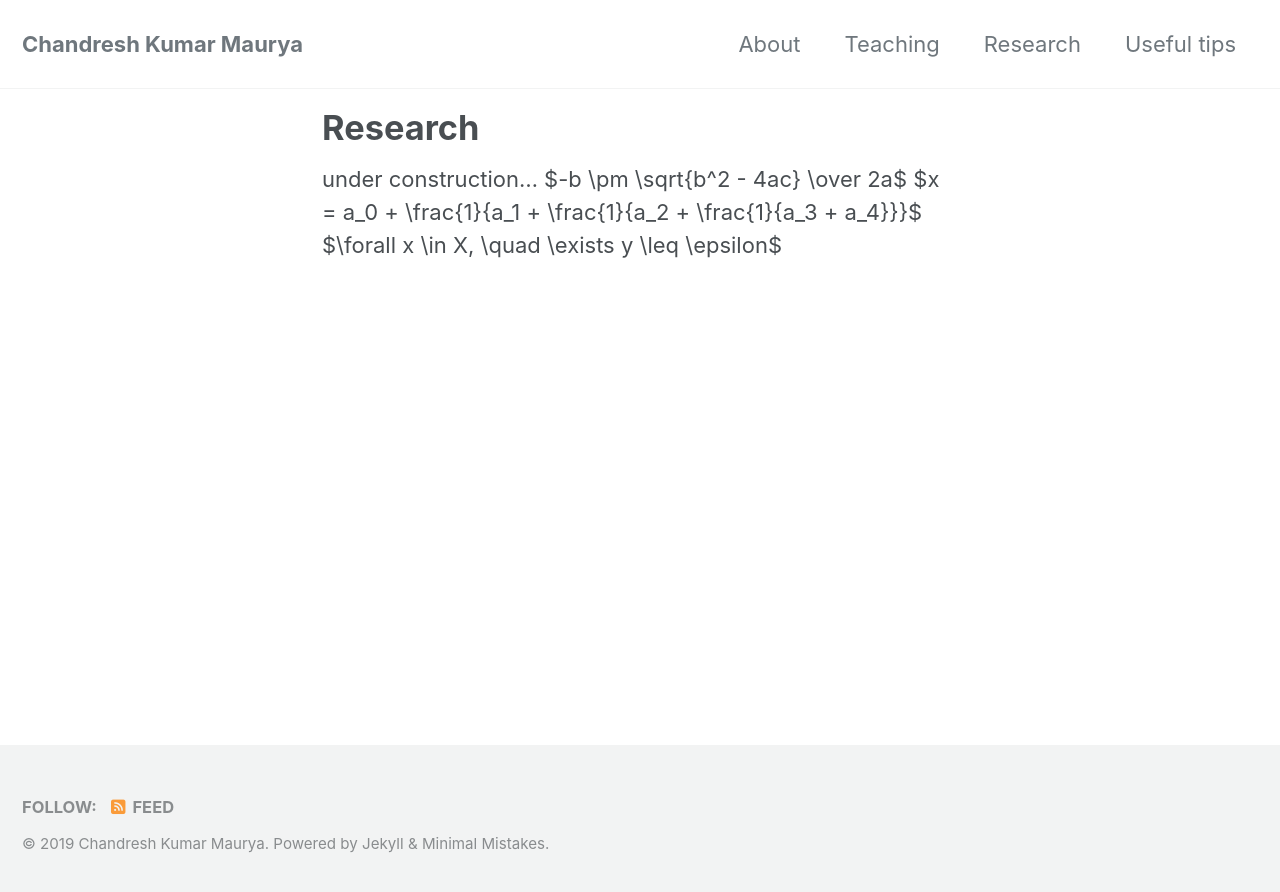
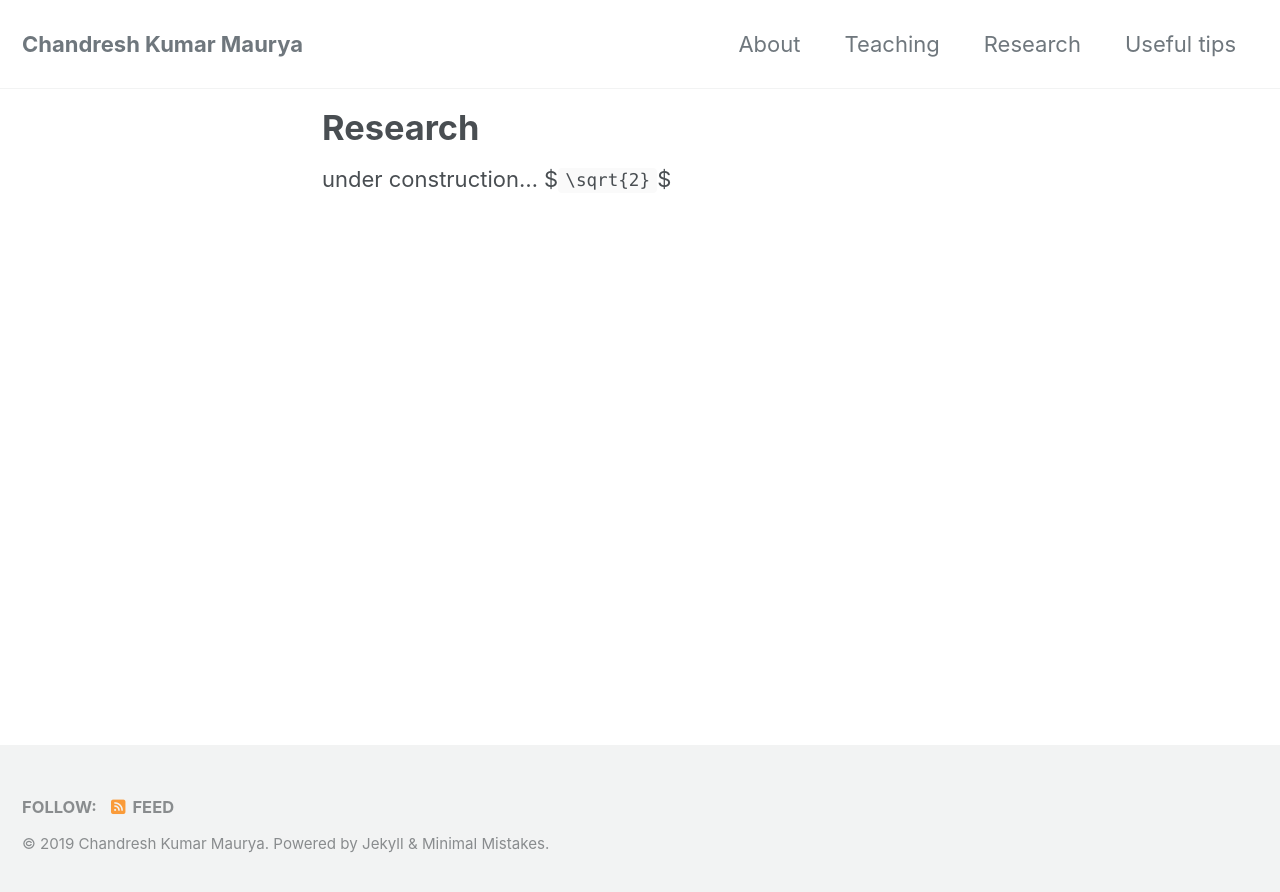
Before and after one commit to chandreshiit/oldsite, a Jekyll site: the page built from _pages/research.md, in a window 1280 px wide. Shown: the top 892 px of the page. Built offline with Jekyll 4.4.1, drawn with Linux system fonts in a browser that asks for light colours; cached includes are drawn as plain includes; nearby versions of some CDN libraries.

Commit message:
update teaching/research/useful

```diff
--- a/_pages/research.md
+++ b/_pages/research.md
@@ -4,6 +4,4 @@ permalink: /research/
 author_profile: false
 ---
 under construction...
-$-b \pm \sqrt{b^2 - 4ac} \over 2a$
-$x = a_0 + \frac{1}{a_1 + \frac{1}{a_2 + \frac{1}{a_3 + a_4}}}$
-$\forall x \in X, \quad \exists y \leq \epsilon$
+$`\sqrt{2}`$
```
